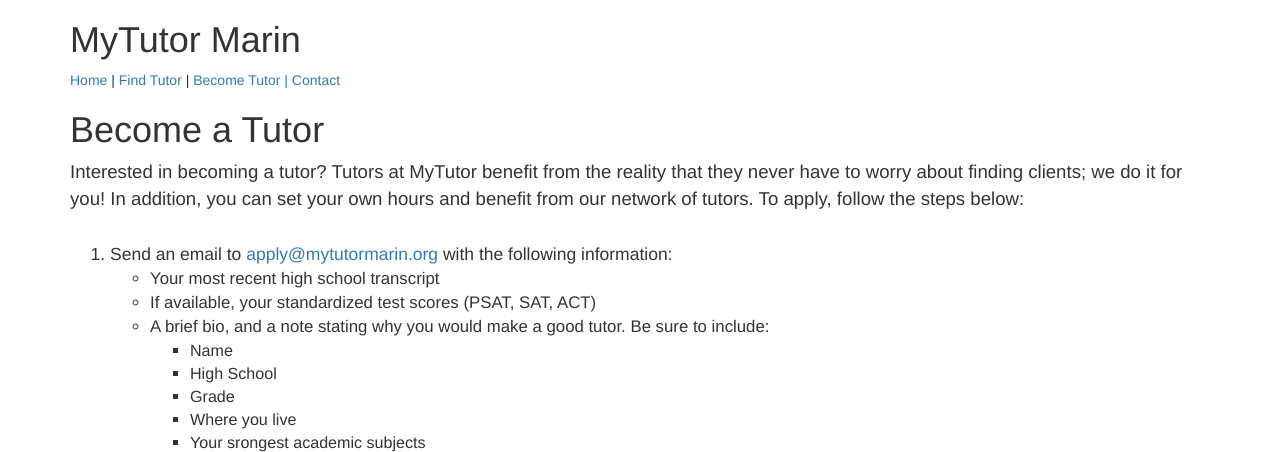
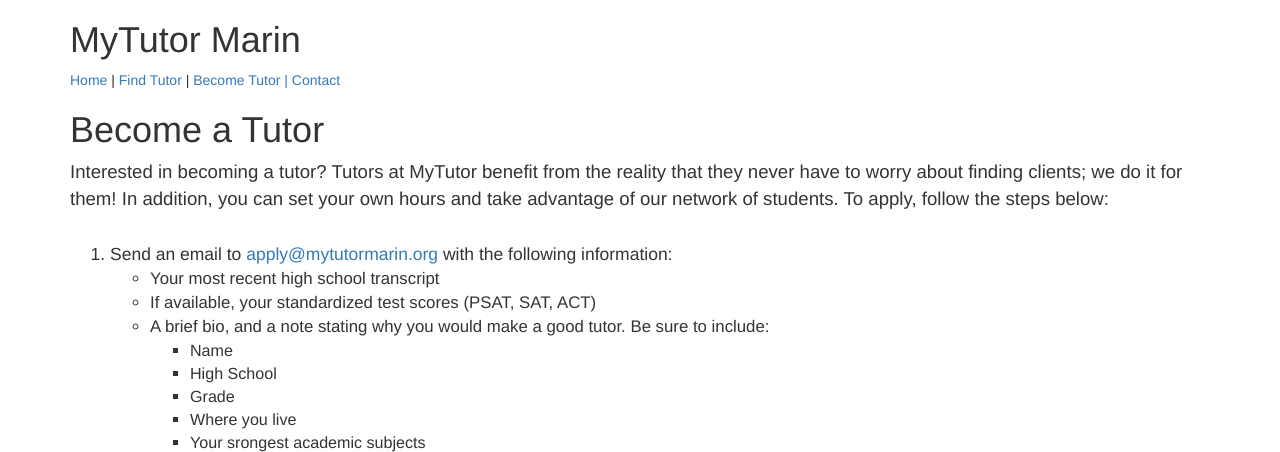
Before and after one commit to pkulavic/heroku2, a Django app: page /become/ in a window 1280 px wide. Shown: the top 452 px of the page. Run offline with Django 3.2, Linux system fonts and the light colour scheme; some libraries are stand-ins or nearby versions.

Commit message:
Update become.html

```diff
--- a/become/templates/become/become.html
+++ b/become/templates/become/become.html
@@ -3,7 +3,7 @@
 {% block content %}
 <div class="container">
 <h1>Become a Tutor</h1>
-<p style="font-size: 1.33em">Interested in becoming a tutor? Tutors at MyTutor benefit from the reality that they never have to worry about finding clients; we do it for you! In addition, you can set your own hours and benefit from our network of tutors. To apply, follow the steps below:</p>
+<p style="font-size: 1.33em">Interested in becoming a tutor? Tutors at MyTutor benefit from the reality that they never have to worry about finding clients; we do it for them! In addition, you can set your own hours and take advantage of our network of students. To apply, follow the steps below:</p>
 <br>
   <ol>
       <li style="font-size: 1.25em">Send an email to <a href="mailto:apply@mytutormarin.org">apply@mytutormarin.org</a> with the following information:</li>
```
